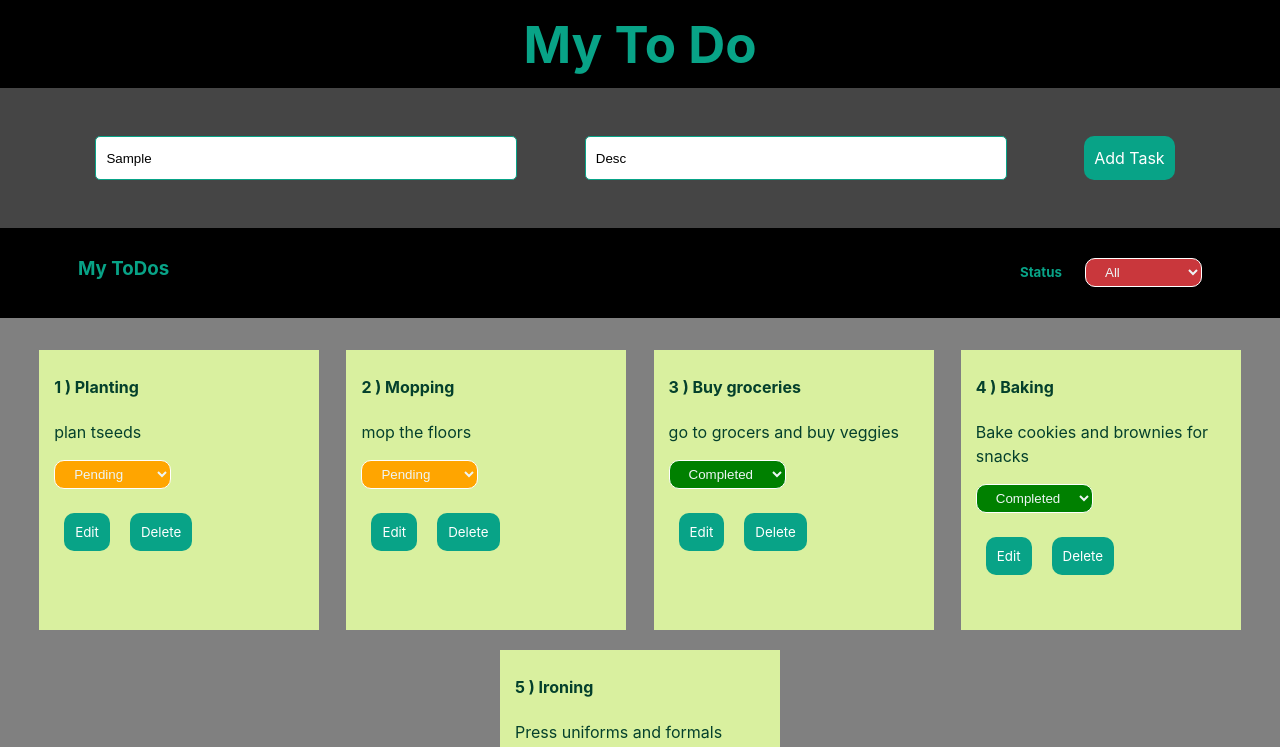
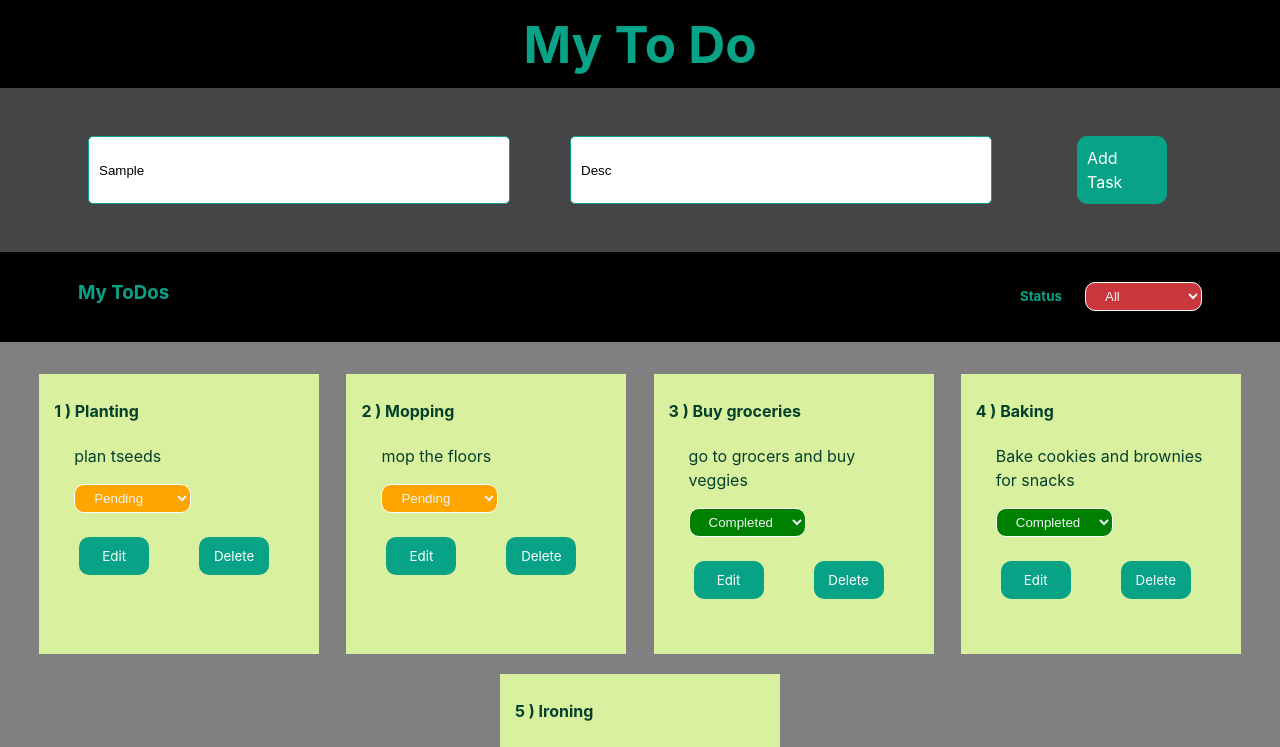
Before and after one commit to DeepikaaAPA/ToDoApp, a React (Vite) app: page / in a window 1280 px wide. Shown: the top 747 px of the page. Built offline with nearby package versions, Linux system fonts and the light colour scheme.

Commit message:
Add: delete button functionality

```diff
--- a/src/App.css
+++ b/src/App.css
@@ -58,8 +58,9 @@ input {
   color: white;
   background-color: rgb(8, 163, 135);
   border-radius: 10px;
-  margin:0 10px;
+  margin:0 25px;
   padding:10px;
+  width:70px;
 }
 h2 {
   font-size: 3.2em;
@@ -104,7 +105,9 @@ a:hover{
     animation: logo-spin infinite 20s linear;
   }
 } */
-
+p,select{
+  margin-left: 20px;
+}
 
 h4
 {
--- a/src/Components/TaskCard.jsx
+++ b/src/Components/TaskCard.jsx
@@ -1,6 +1,6 @@
 import { useState } from "react";
 
-export function TaskCard({ index, task }) {
+export function TaskCard({ index, task, setTasksList, tasksList }) {
   const bgcolor = task.status == "Completed" ? "green" : "orange";
   let [statusBg, setStatusBg] = useState(bgcolor);
 
@@ -37,8 +37,17 @@ export function TaskCard({ index, task }) {
 
       <br></br>
       <br></br>
-      <button className="btn">Edit</button>
-      <button className="btn">Delete</button>
+      <button className="btn" onClick={() => {}}>
+        Edit
+      </button>
+      <button
+        className="btn"
+        onClick={() => {
+          setTasksList(tasksList.filter((t) => t.name != task.name));
+        }}
+      >
+        Delete
+      </button>
     </div>
   );
 }
--- a/src/Components/TaskList.jsx
+++ b/src/Components/TaskList.jsx
@@ -1,6 +1,6 @@
 import { TaskCard } from "./TaskCard";
 
-export function TaskList({ tasksList }) {
+export function TaskList({ tasksList ,setTasksList}) {
   console.log(
     tasksList.map((task, index) => {
       return { name: task.name, id: index };
@@ -10,7 +10,7 @@ export function TaskList({ tasksList }) {
     <>
       <div className="container">
         {tasksList.map((task, index) => (
-          <TaskCard index={index} task={task} />
+          <TaskCard index={index} task={task} tasksList={tasksList} setTasksList={setTasksList} />
         ))}
       </div>
     </>
--- a/src/Components/Tasks.jsx
+++ b/src/Components/Tasks.jsx
@@ -8,7 +8,7 @@ export function Tasks({ tasksList, setTasksList }) {
         tasksList={tasksList}
         setTasksList={setTasksList}
       ></TaskHeader>
-      <TaskList tasksList={tasksList}></TaskList>
+      <TaskList tasksList={tasksList} setTasksList={setTasksList}></TaskList>
     </>
   );
 }
```
